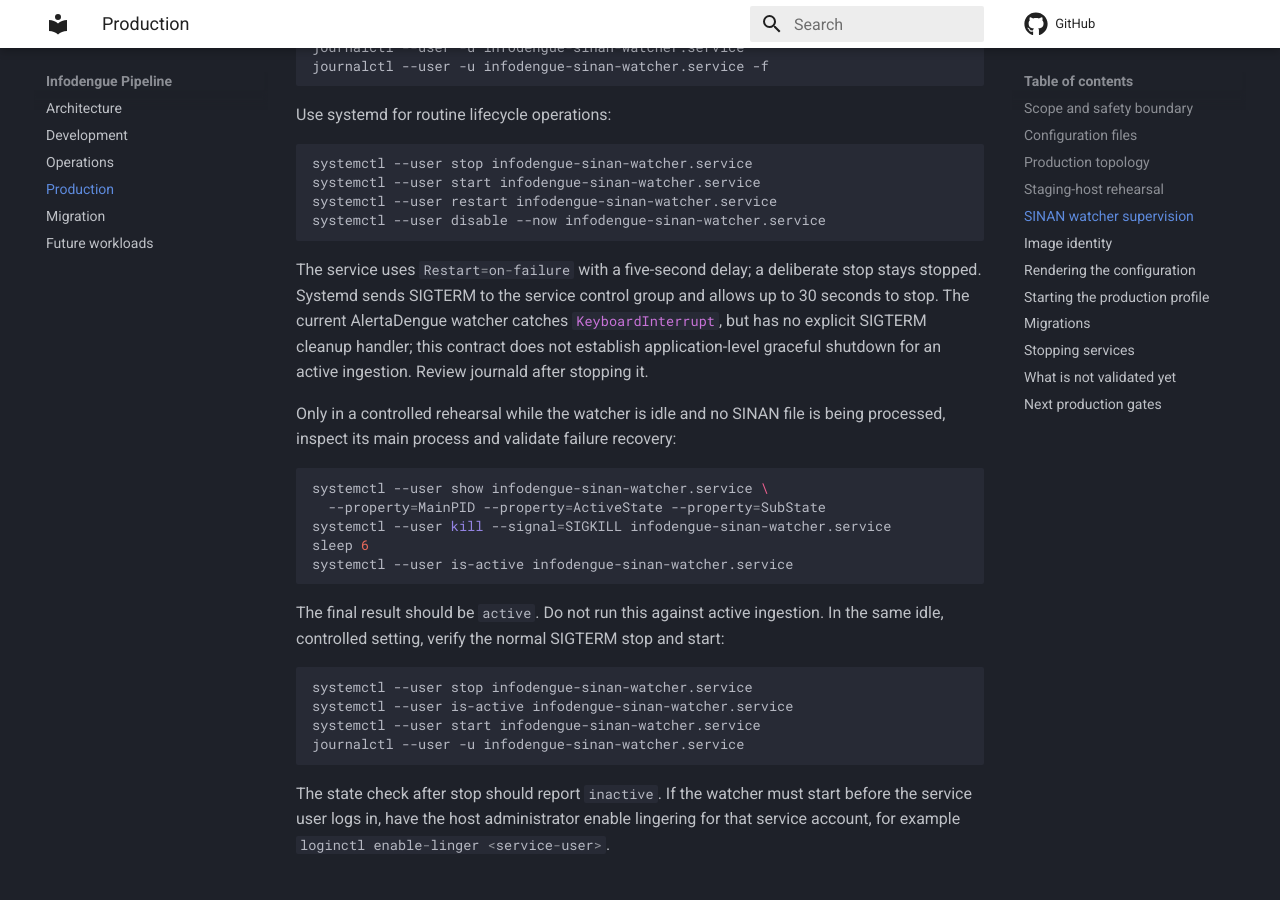
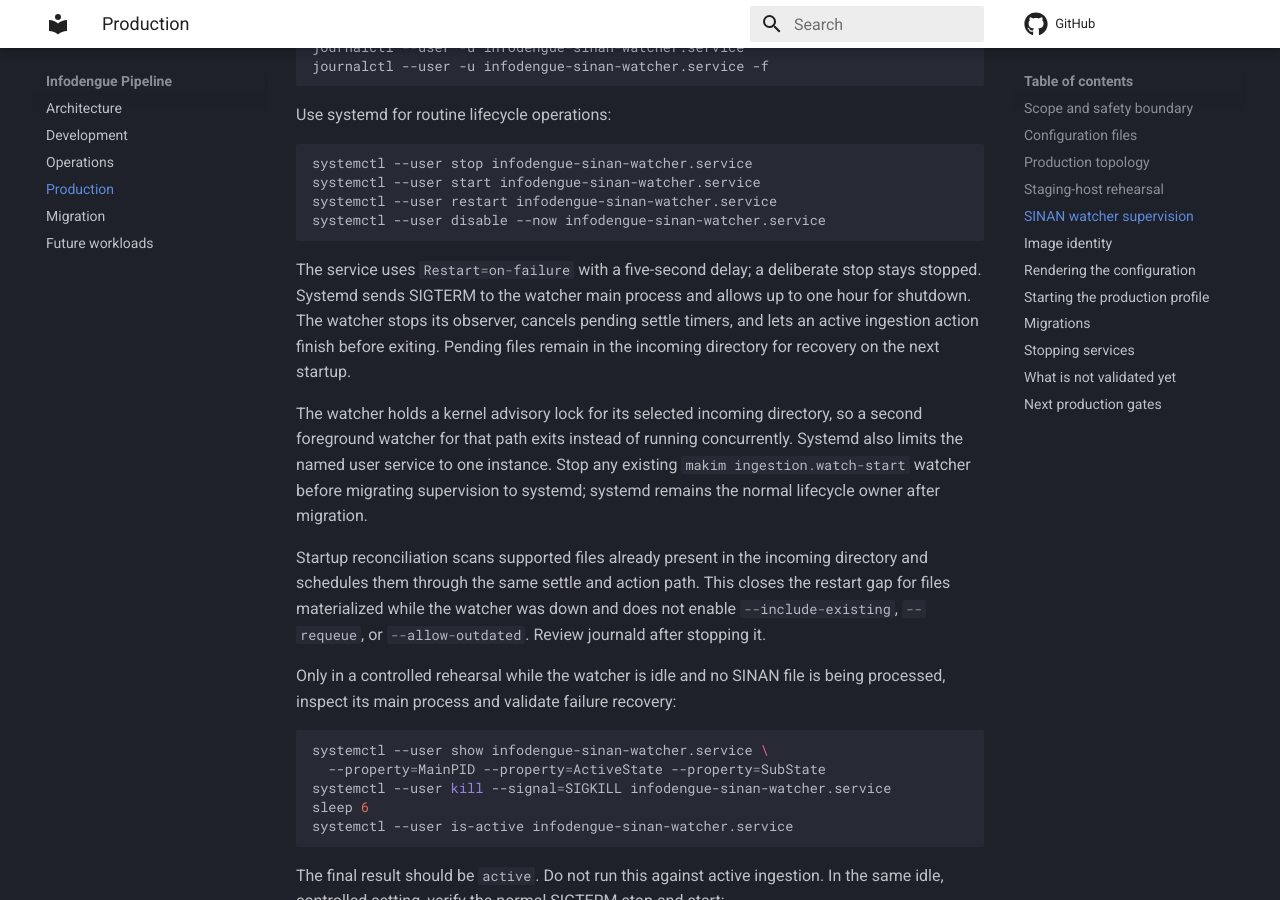
Before and after one commit to esloch/infodengue-pipeline, an MkDocs documentation site: the page built from docs/production.md, in a window 1280 px wide and 900 px high, scrolled down 2969 px. Built offline with MkDocs 1.6.1 and Material for MkDocs 9.7.7, drawn with Linux system fonts in a browser that asks for light colours; comment, search, counter and statistics services are not loaded.

Commit message:
fix: harden watcher supervision lifecycle

````diff
--- a/docs/production.md
+++ b/docs/production.md
@@ -156,10 +156,21 @@ systemctl --user disable --now infodengue-sinan-watcher.service
 ```
 
 The service uses `Restart=on-failure` with a five-second delay; a deliberate
-stop stays stopped. Systemd sends SIGTERM to the service control group and
-allows up to 30 seconds to stop. The current AlertaDengue watcher catches
-`KeyboardInterrupt`, but has no explicit SIGTERM cleanup handler; this contract
-does not establish application-level graceful shutdown for an active ingestion.
+stop stays stopped. Systemd sends SIGTERM to the watcher main process and allows
+up to one hour for shutdown. The watcher stops its observer, cancels pending
+settle timers, and lets an active ingestion action finish before exiting. Pending
+files remain in the incoming directory for recovery on the next startup.
+
+The watcher holds a kernel advisory lock for its selected incoming directory, so
+a second foreground watcher for that path exits instead of running concurrently.
+Systemd also limits the named user service to one instance. Stop any existing
+`makim ingestion.watch-start` watcher before migrating supervision to systemd;
+systemd remains the normal lifecycle owner after migration.
+
+Startup reconciliation scans supported files already present in the incoming
+directory and schedules them through the same settle and action path. This closes
+the restart gap for files materialized while the watcher was down and does not
+enable `--include-existing`, `--requeue`, or `--allow-outdated`.
 Review journald after stopping it.
 
 Only in a controlled rehearsal while the watcher is idle and no SINAN file is
````
Also changed, not shown: 2 other files.
